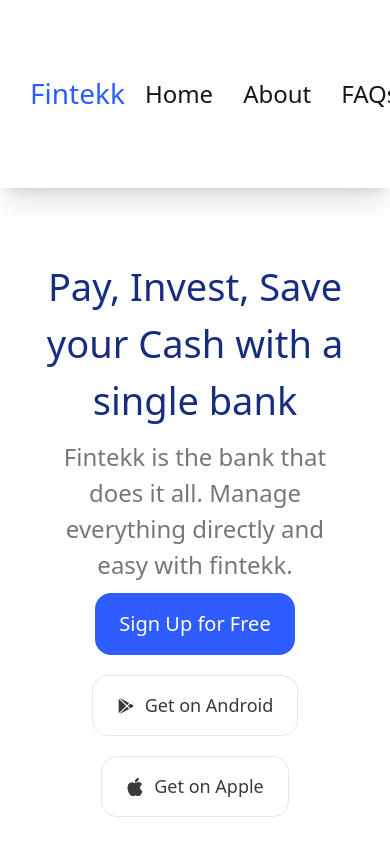
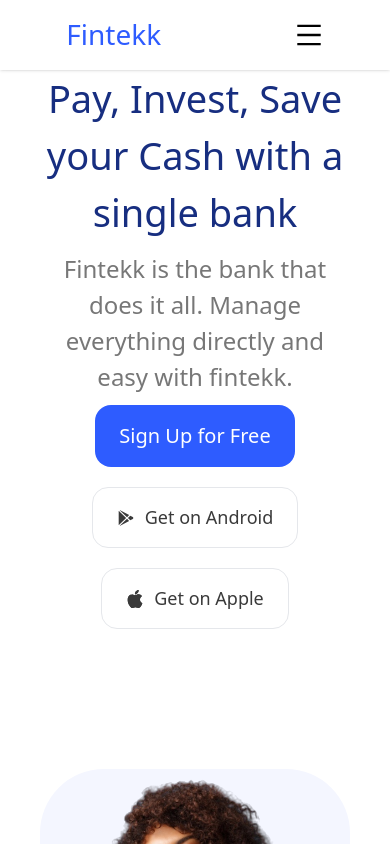
Before and after one commit to DesmondNzubechi/fintekk-landing-page, a React (Create React App) app: page / in a window 390 px wide. Shown: the top 844 px of the page. Built offline with nearby package versions, Linux system fonts and the light colour scheme.

Commit message:
new change

```diff
--- a/public/index.html
+++ b/public/index.html
@@ -10,34 +10,14 @@
       content="Web site created using create-react-app"
     />
     <link rel="apple-touch-icon" href="%PUBLIC_URL%/logo192.png" />
-    <!--
-      manifest.json provides metadata used when your web app is installed on a
-      user's mobile device or desktop. See https://developers.google.com/web/fundamentals/web-app-manifest/
-    -->
+
     <link rel="manifest" href="%PUBLIC_URL%/manifest.json" />
-    <!--
-      Notice the use of %PUBLIC_URL% in the tags above.
-      It will be replaced with the URL of the `public` folder during the build.
-      Only files inside the `public` folder can be referenced from the HTML.
 
-      Unlike "/favicon.ico" or "favicon.ico", "%PUBLIC_URL%/favicon.ico" will
-      work correctly both with client-side routing and a non-root public URL.
-      Learn how to configure a non-root public URL by running `npm run build`.
-    -->
-    <title>FEKK</title>
+    <title>FINTEKK</title>
   </head>
   <body>
     <noscript>You need to enable JavaScript to run this app.</noscript>
     <div id="root"></div>
-    <!--
-      This HTML file is a template.
-      If you open it directly in the browser, you will see an empty page.
 
-      You can add webfonts, meta tags, or analytics to this file.
-      The build step will place the bundled scripts into the <body> tag.
-
-      To begin the development, run `npm start` or `yarn start`.
-      To create a production bundle, use `npm run build` or `yarn build`.
-    -->
   </body>
 </html>
--- a/src/components/Header/Header.jsx
+++ b/src/components/Header/Header.jsx
@@ -19,8 +19,8 @@ export const Header = () => {
               </div>
             </div>
 
-            <div className=" relative h-[500px]  max-w-[500px] ">
-              <img src={LadyImg} alt="A lady" className="bg-[#F4F6FF] w-[400px]  rounded-[64px]   " />
+            <div className=" relative   max-w-[500px] ">
+              <img src={LadyImg} alt="A lady" className="bg-[#F4F6FF] w-[400px] h-[100%]  rounded-[64px]   " />
               <span className="absolute flex shadow-xl shadow-paymenshadow gap-[10px] md:gap-[20px] flex-row items-center rounded-xl top-[200px] p-[10px] md:left-[-140px] left-[-20px] bg-[#fff] ">
           <FaTelegramPlane className="bg-payment rounded text-[20px] md:text-[40px]  text-[#5BCDF0] p-[2px] md:p-[10px] "/>
           <span className="flex flex-col gap-[5px] ">
--- a/src/components/Home/Home.jsx
+++ b/src/components/Home/Home.jsx
@@ -10,6 +10,7 @@ import { FAQ } from "../Faq/FAQs";
 import { Testimonial } from "../Testimonial/Testimonial";
 import { SignUp } from "../Sign/Sign";
 import { Footer } from "../Footer/Footer";
+import { NavMobile } from "../Navbar/NavMobile";
 
 export const Home = () => {
     return(
@@ -24,6 +25,7 @@ export const Home = () => {
       <Testimonial/>
       <SignUp/>
   <Footer/>
+  <NavMobile/>
         </div>
     )
 }
--- /dev/null
+++ b/src/components/Navbar/NavMobile.jsx
@@ -0,0 +1,39 @@
+import React, { useState } from "react";
+import { AiOutlineMenu } from 'react-icons/ai';
+import { HiXMark } from 'react-icons/hi2';
+
+
+export const NavMobile = () => {
+    const [isMenu, setIsMenu] = useState(true);
+    const [closeMenu, setIsCloseMenu] = useState(false);
+    const [isNav, setIsNav] = useState(false);
+    const showNav = () => {
+        setIsNav(true);
+         setIsCloseMenu(true);
+         setIsMenu(false);
+    };
+    const hideNav = () => {
+        setIsNav(false);
+        setIsCloseMenu(false);
+        setIsMenu(true);
+    }
+    return(
+      <nav className="block md:hidden justify-around items-center shadow-xl py-[20px] px-[30px] flex-row gap-[20px] bg-[#fff]  ">
+       <div className="fixed flex items-center justify-around z-10 right-0 top-0 shadow left-0 bg-[#fff] py-[20px]  ">
+       <a href="" className="text-[28px] relative font-[500] text-[#2E5CFF] leading-[34%] ">Fintekk</a>
+    { isMenu &&  <AiOutlineMenu onClick={showNav} className="text-[30px] "/>}
+
+     { closeMenu && <HiXMark onClick={hideNav} className="text-[30px] "/>}
+       </div>
+     { isNav && <ul className={`flex  border-r fixed left-0 top-0 px-[20px]   h-[100%] flex-col bg-[#fff] w-[70%]  justify-center items-center gap-[20px] `}>
+            <li><a href="" className="text-[24px] font-[300] text-[#171717] ">Home</a></li>
+            <li><a href="" className="text-[24px] font-[300] text-[#171717] ">About</a></li>
+            <li><a href="" className="text-[24px] font-[300] text-[#171717] ">FAQs</a></li>
+            <li><a href="" className="text-[24px] font-[300] text-[#171717] ">Contact Us</a></li>
+         <button className="text-[#2E5CFF] font-[500] text-[15px] px-[24px] border border-[#2E5CFF] rounded-[10px] min-w-[160px]  py-[10px] ">Login</button>
+            <button className="text-[#fff] font-[500] bg-[#2E5CFF] text-[15px] px-[24px] border border-[#2E5CFF] rounded-[10px]  py-[10px] ">Sign Up For Free</button>
+       </ul>}
+
+      </nav>
+    )
+}
--- a/src/components/Navbar/Navbar.jsx
+++ b/src/components/Navbar/Navbar.jsx
@@ -3,7 +3,7 @@ import React from "react";
 
 export const Navbar = () => {
     return(
-      <nav className="flex justify-around items-center shadow-xl py-[20px] px-[30px] flex-row gap-[20px] bg-[#fff]  ">
+      <nav className="md:flex hidden justify-around items-center shadow-xl py-[20px] px-[30px] flex-row gap-[20px] bg-[#fff]  ">
         <a href="" className="text-[28px] font-[500] text-[#2E5CFF] leading-[34%] ">Fintekk</a>
 
         <ul className="flex flex-row justify-center items-center gap-[30px] ">
```
